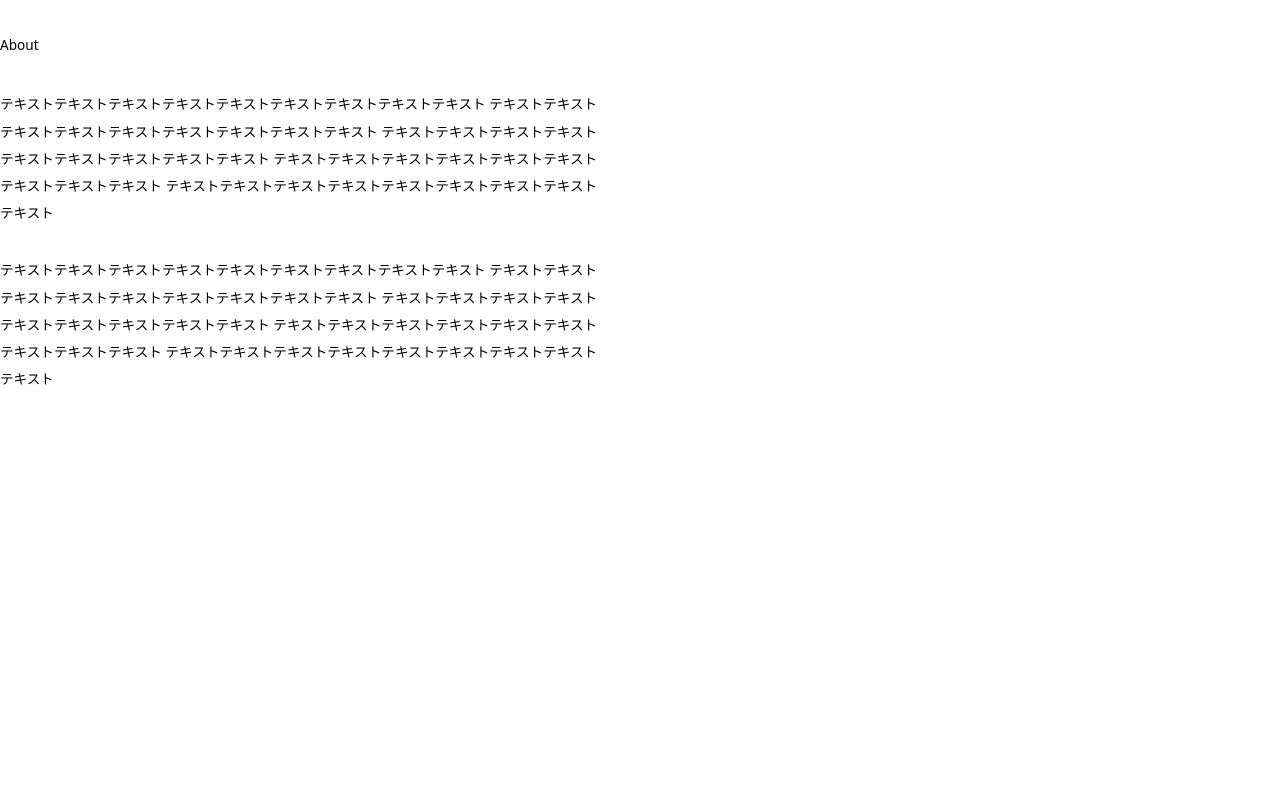
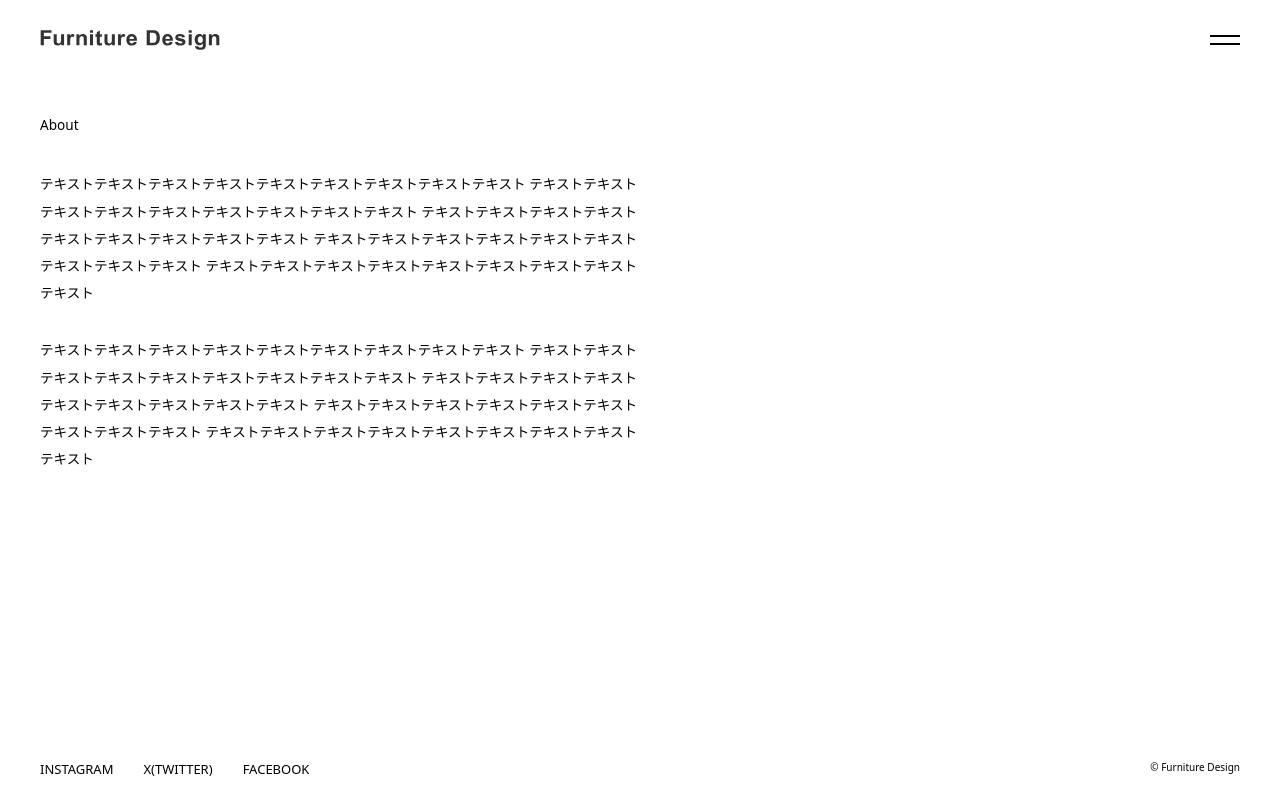
Before and after one commit to gp-n-suzuki/next_page_router_furniture_design, a Next.js app: page /about in a window 1280 px wide. Built offline with nearby package versions, Linux system fonts and the light colour scheme.

Commit message:
[fix]Aboutページレイアウト呼び出し

```diff
--- a/pages/about/index.tsx
+++ b/pages/about/index.tsx
@@ -1,8 +1,10 @@
 import React from 'react'
 import styles from '@/styles/about.module.css'
+import Layout from '@/components/Layout/Layout'
 
 const About = () => {
     return (
+        <Layout>
             <div className={styles.wrapper}>
                 <h2 className={styles.heading}>About</h2>
                 <div className={styles.container}>
@@ -10,6 +12,8 @@ const About = () => {
                     <p>テキストテキストテキストテキストテキストテキストテキストテキストテキスト テキストテキストテキストテキストテキストテキストテキストテキストテキスト テキストテキストテキストテキストテキストテキストテキストテキストテキスト テキストテキストテキストテキストテキストテキストテキストテキストテキスト テキストテキストテキストテキストテキストテキストテキストテキストテキスト</p>
                 </div>
             </div>
+        </Layout>
+
     )
 }
 
```
Lines whose indentation alone changed are shown as unchanged.
